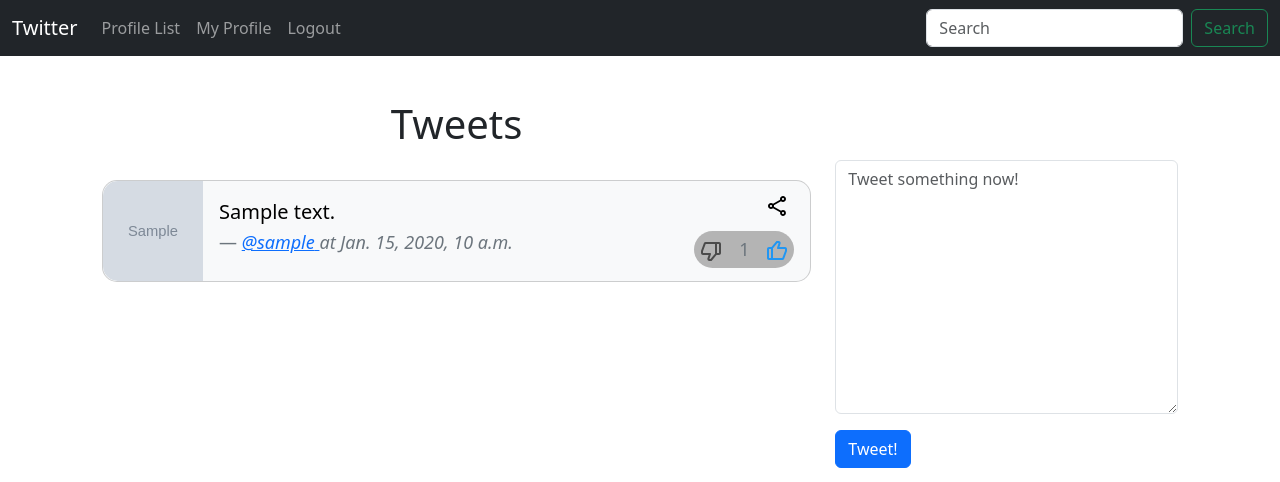
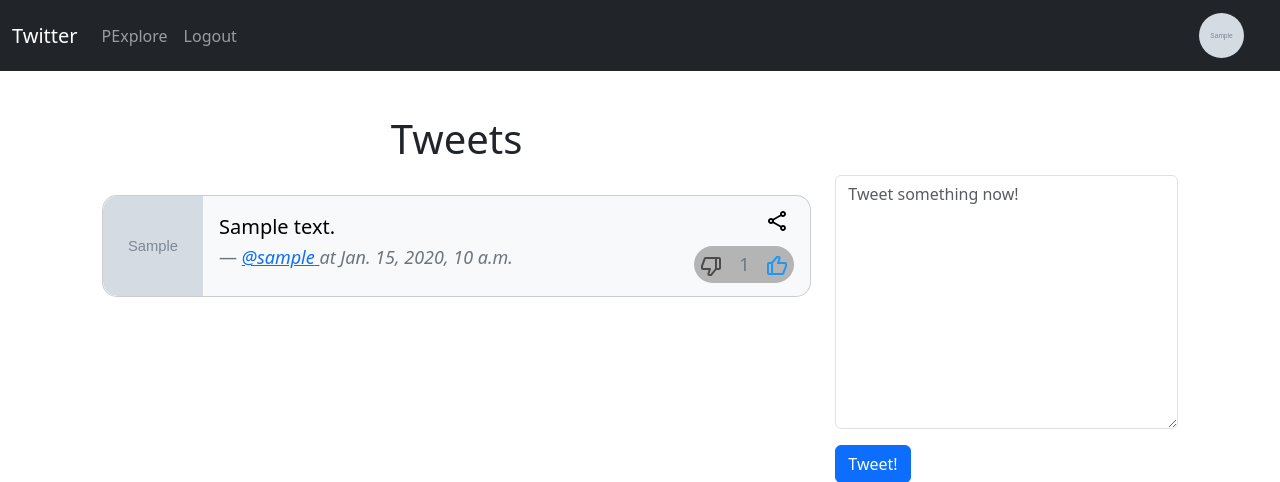
Before and after one commit to JayGaba/social-media-django, a Django app: page / in a window 1280 px wide. Shown: the top 482 px of the page. Run offline with Django 5.2, Linux system fonts and the light colour scheme; a user stored in the database is signed in; tables that the repository leaves empty hold one stand-in row (values such as "Sample post"); grey boxes marked "Sample" are stand-in pictures.

Commit message:
profile image in navbar

```diff
--- a/twitter/templates/navbar.html
+++ b/twitter/templates/navbar.html
@@ -1,3 +1,4 @@
+{% load static %}
 <nav class="navbar navbar-expand-lg navbar-dark bg-dark">
     <div class="container-fluid">
       <a class="navbar-brand" href="{% url 'home' %}">Twitter</a>
@@ -8,13 +9,11 @@
         <ul class="navbar-nav me-auto mb-2 mb-lg-0">
 
           <li class="nav-item">
-            <a class="nav-link" href="{% url 'profile_list' %}">Profile List</a>
+            <a class="nav-link" href="{% url 'profile_list' %}">PExplore</a>
           </li>
 
           {% if user.is_authenticated %}
-          <li class="nav-item">
-            <a class="nav-link" href="{% url 'profile' request.user.id %}">My Profile</a>
-          </li>
+
           <li class="nav-item">
             <a class="nav-link" href="{% url 'logout' %}">Logout</a>
           </li>
@@ -30,10 +29,25 @@
 
 
         </ul>
-        <form class="d-flex" role="search">
+
+        {% if user.is_authenticated %}
+          <ul class="navbar-nav ml-auto">
+            <li class="nav-link navbar-brand">
+              <a href="{% url 'profile' request.user.id %}">
+                {% if user.profile.profile_image %}
+                  <img src="{{ user.profile.profile_image.url }}" class="rounded-circle" width=45 height=45>
+                {% else %}
+                  <img src="{% static 'images/pic.png' %}" class="img-fluid rounded-circle" width=45 height=45>
+                {% endif %}
+              </a>
+            </li>
+          </ul>
+        {% endif %}
+
+        <!-- <form class="d-flex" role="search">
           <input class="form-control me-2" type="search" placeholder="Search" aria-label="Search">
           <button class="btn btn-outline-success" type="submit">Search</button>
-        </form>
+        </form> -->
       </div>
     </div>
   </nav>
```
